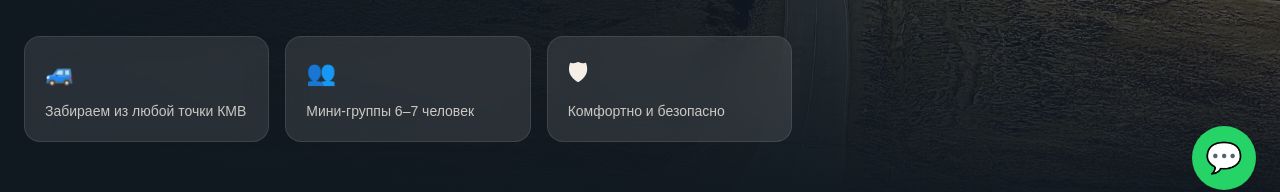
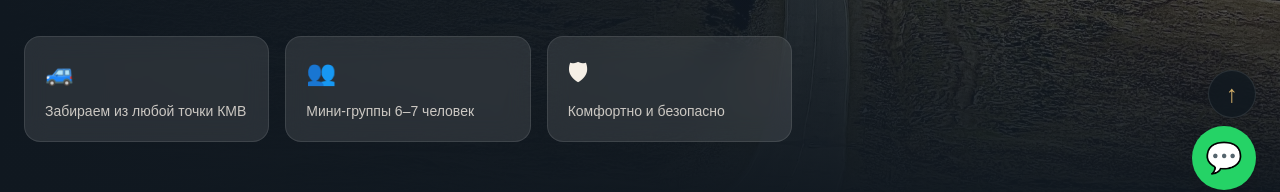
Before and after one commit to marikamirkhan-ops/tvoicompas-site, a Next.js app: page / in a window 1280 px wide. Shown: the part 586-778 px from the top of the page. Built offline with nearby package versions, Linux system fonts and the light colour scheme.

Commit message:
seo metadata

```diff
--- a/app/page.tsx
+++ b/app/page.tsx
@@ -722,6 +722,13 @@ const handleFormSubmit = (e: React.FormEvent<HTMLFormElement>) => {
     </footer>
   </div>
 </section>
+<a
+  href="#"
+  aria-label="Наверх"
+  className="fixed bottom-24 right-6 z-[9999] flex h-12 w-12 items-center justify-center rounded-full border border-white/10 bg-[#101820]/80 text-2xl text-[#D6B16A] shadow-2xl backdrop-blur-md transition hover:scale-110"
+>
+  ↑
+</a>
   <a
   href="https://wa.me/79298606885"
   target="_blank"
```
